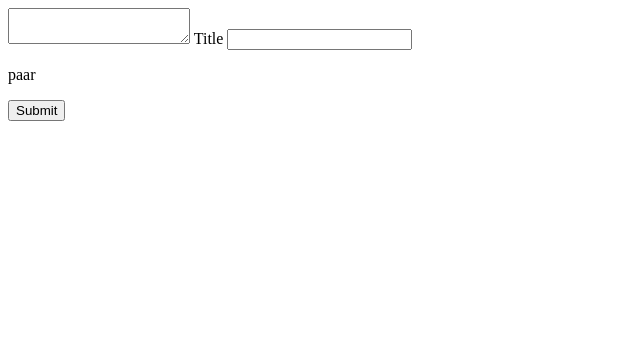
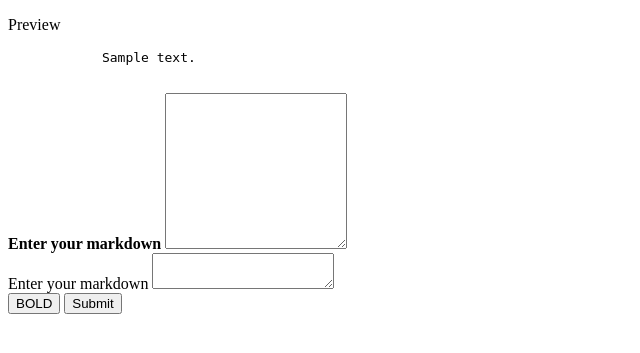
Before and after one commit to axis93/ThistleNote, a Flask app: template templates/markdown.html in a window 1280 px wide. Shown: the top 353 px of the page, without its empty margins (0-640 px from the left). Run offline with Flask 2, Linux system fonts and the light colour scheme; the template is opened without the code that fills it: values that come from a table or form of the project are taken from there, most other values are stand-ins (such as "Sample title", 1, 10 or a date in 2020); parts of the project's set-up code (start-up, migrations or seed data) failed here and were passed over; some libraries are stand-ins or nearby versions.

Commit message:
Markdown

```diff
--- a/forms.py
+++ b/forms.py
@@ -1,8 +1,10 @@
 from flask_wtf import FlaskForm
-from wtforms import Form, StringField, TextAreaField, SubmitField, validators, ValidationError, SubmitField
+from wtforms import Form, StringField, TextAreaField, SubmitField, validators, ValidationError, TextField, SubmitField
 from flask_pagedown.fields import PageDownField
 
-class ContactForm(Form):
+
+
+class ContactForm(FlaskForm):
     name = StringField("Name", [validators.Required("Please enter your name before submitting.")])
     email = StringField("Email", [validators.Required("Please enter your email address before submitting.")])
     subject = StringField("Subject", [validators.Required("Please enter a subject before submitting.")])
@@ -10,7 +12,13 @@ class ContactForm(Form):
     submit = SubmitField("Send")
 
 
-class PageDown(Form):
-    pagedown = PageDownField("Enter your markdown", [validators.Required('Field Required')])
-    title_note = StringField("Title", [validators.Required('Req')])
+class NoteForm(FlaskForm):
+
+    note_title = TextField('Note Title:', [validators.Required("Please enter \
+      a note title.")])
+    note_body = TextAreaField('Your Note:')
+    submit = SubmitField('Add Note')
+
+class PageDownFormExample(Form):
+    pageDown = PageDownField('Enter your markdown')
     submit = SubmitField('Submit')
--- a/templates/markdown.html
+++ b/templates/markdown.html
@@ -1,16 +1,50 @@
+<!DOCTYPE html>
 <html>
 <head>
+
         {{ pagedown.include_pagedown() }}
-	<script type="text/javascript" src="https://mycdn/path/to/converter.min.js"></script>
-    <script type="text/javascript" src="https://mycdn/path/to/sanitizer.min.js"></script>
+
 </head>
-	{% block content %}
-	<form action="{{ url_for('markdown') }}"  method="POST">
-		{{ form.pagedown }}
-		{{ form.title_note.label }}
-		{{ form.title_note }}
-		<p> paar </p>
+<body>
+    {% if text %}
+    <div>
+        <p>
+            Preview
+        </p>
+        <pre>
+            {{ text }}
+        </pre>
+    </div>
+    {% endif %}
+	{% block markdown %}
+	<form action="/markdown"method="POST">
+		{{ form.csrf_token }}
+        <div>
+        <b>{{ form.pageDown.label }}</b>
+        {{ form.pageDown(rows = 10) }}
+       <br>
+        </div>
+        <div>
+            {{ form.pageDown.label }}
+            {{ form.pageDown(only_preview=True) }}
+
+        </div>
+        <button type="button">BOLD</button>
          {{ form.submit }}
     </form>
+
+    <div></div>
+<script>
+$(document.body).on('click', 'button', function() {
+
+    var val=$('textarea').val();
+    var bolded=val.replace(/\*\*[A-z0-9]+\*\*/gi, '<span style="font-weight: bold; color: blue;">' + val + '</span>');
+    bolded = bolded.replace(/\*\*/gi, "");
+
+    $('div').html(bolded);
+});
+</script>
 {% endblock %}
-</html
+</body>
+
+</html>
--- a/thistleapp.py
+++ b/thistleapp.py
@@ -62,15 +62,17 @@ def home():
     return render_template('home.html', allnotes = notes, isHome=True)
 
 
+
 @app.route('/markdown', methods = ['GET', 'POST'])
 def markdown():
-    form = PageDown()
-    if request.method == 'POST' and form.validate():
-        text = form.pageDown.data
-        title = form.title_note.data
-        return 'Saved md'
+    form = PageDownFormExample()
+    text = None
+    if form.validate():
+       text = form.pageDown.data
+    else:
+        form.pageDown.data = ('Please enter here your note\n')
        # do something interesting with the Markdown text
-    return render_template('markdown.html', form = form)
+    return render_template('markdown.html', form = form, text = text)
 
 
 @app.route('/contactus', methods=['GET', 'POST'])
```
Also changed, not shown: templates/notes2.html (added, +41 -0 lines). Lines whose indentation alone changed are shown as unchanged.
